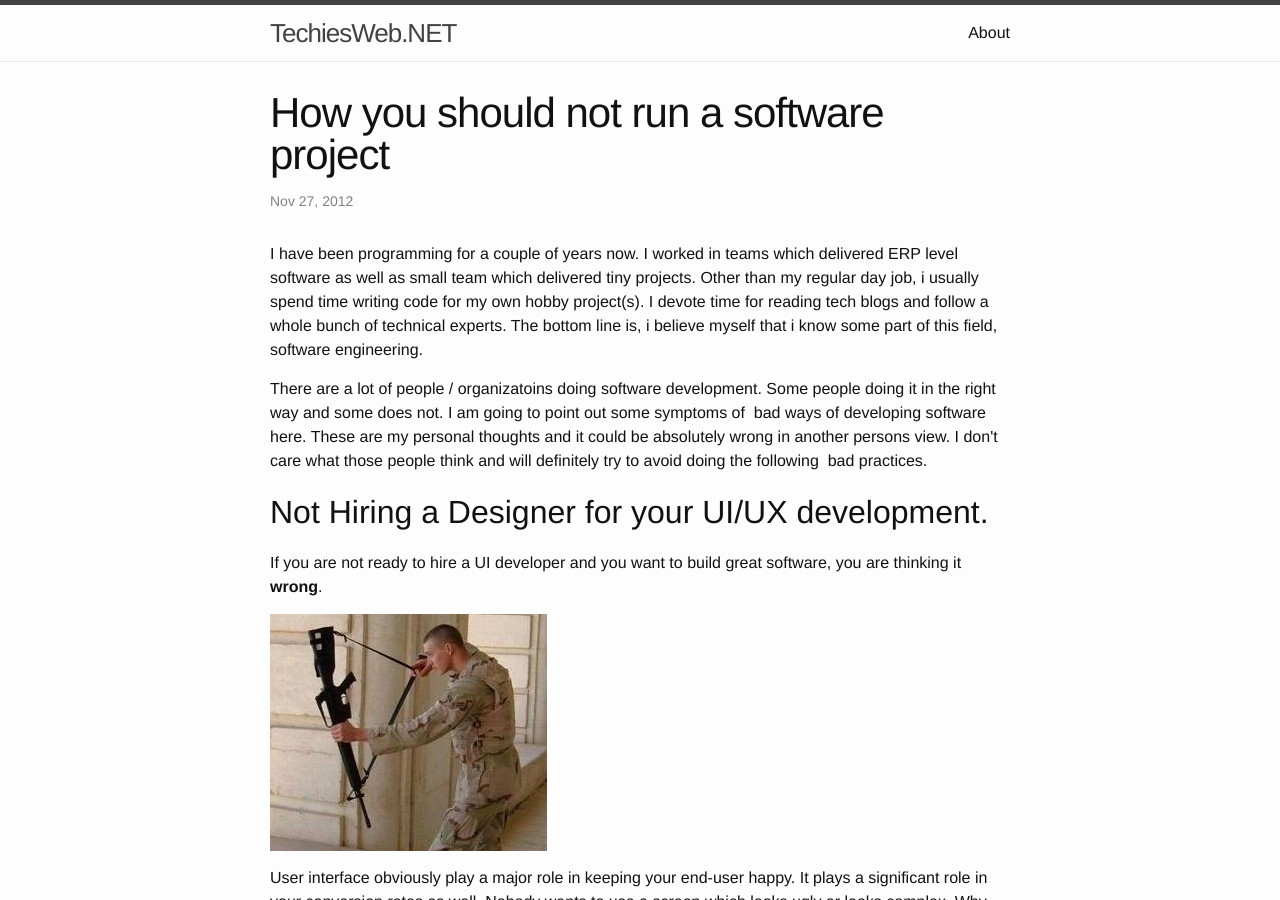
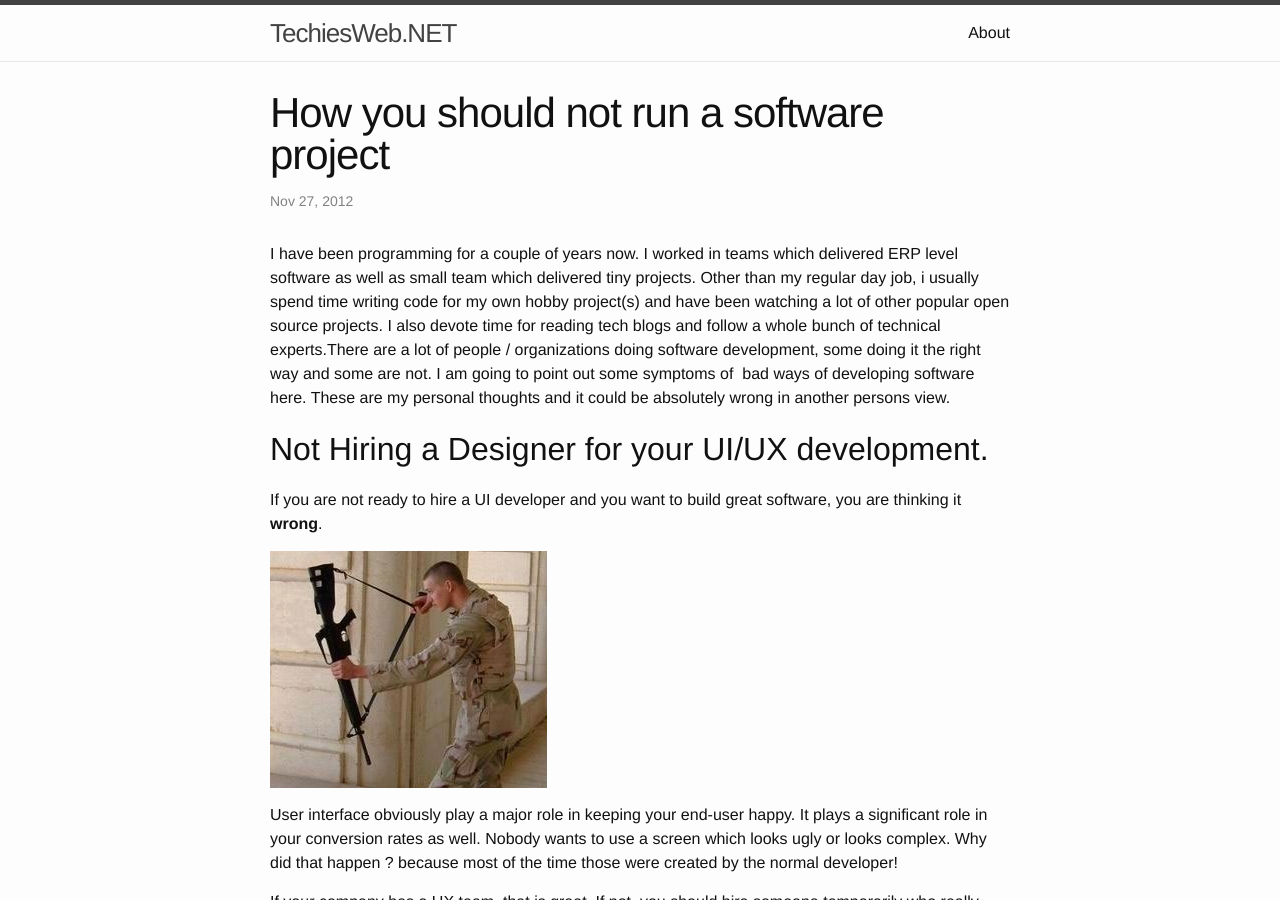
Before and after one commit to kshyju/techiesweb.net, a Jekyll site: the page built from _posts/2012-11-26-how-you-should-not-run-a-software-project.html, in a window 1280 px wide and 900 px high. Built offline with Jekyll 4.4.1, drawn with Linux system fonts in a browser that asks for light colours.

Commit message:
Fixing language

```diff
--- a/_posts/2012-11-26-how-you-should-not-run-a-software-project.html
+++ b/_posts/2012-11-26-how-you-should-not-run-a-software-project.html
@@ -3,8 +3,7 @@ layout: post
 title: How you should not run a software project
 date: 2012-11-26 21:22:41.000000000 -05:00
 ---
-<p>I have been programming for a couple of years now. I worked in teams which delivered ERP level software as well as small team which delivered tiny projects. Other than my regular day job, i usually spend time writing code for my own hobby project(s). I devote time for reading tech blogs and follow a whole bunch of technical experts. The bottom line is, i believe myself that i know some part of this field, software engineering.</p>
-<p>There are a lot of people / organizatoins doing software development. Some people doing it in the right way and some does not. I am going to point out some symptoms of  bad ways of developing software here. These are my personal thoughts and it could be absolutely wrong in another persons view. I don't care what those people think and will definitely try to avoid doing the following  bad practices.</p>
+<p>I have been programming for a couple of years now. I worked in teams which delivered ERP level software as well as small team which delivered tiny projects. Other than my regular day job, i usually spend time writing code for my own hobby project(s) and have been watching a lot of other popular open source projects. I  also devote time for reading tech blogs and follow a whole bunch of technical experts.There are a lot of people / organizations doing software development, some doing it the right way and some are not. I am going to point out some symptoms of  bad ways of developing software here. These are my personal thoughts and it could be absolutely wrong in another persons view.</p>
 <h2>Not Hiring a Designer for your UI/UX development.</h2>
 <p>If you are not ready to hire a UI developer and you want to build great software, you are thinking it <strong>wrong</strong>.</p>
 <p><a href="http://techiesweb.net/assets/developers-doing-design.png"><img class="alignright size-full wp-image-612" title="developers-doing-design" src="http://techiesweb.net/assets/developers-doing-design.png" alt="" width="277" height="237" /></a></p>
```
